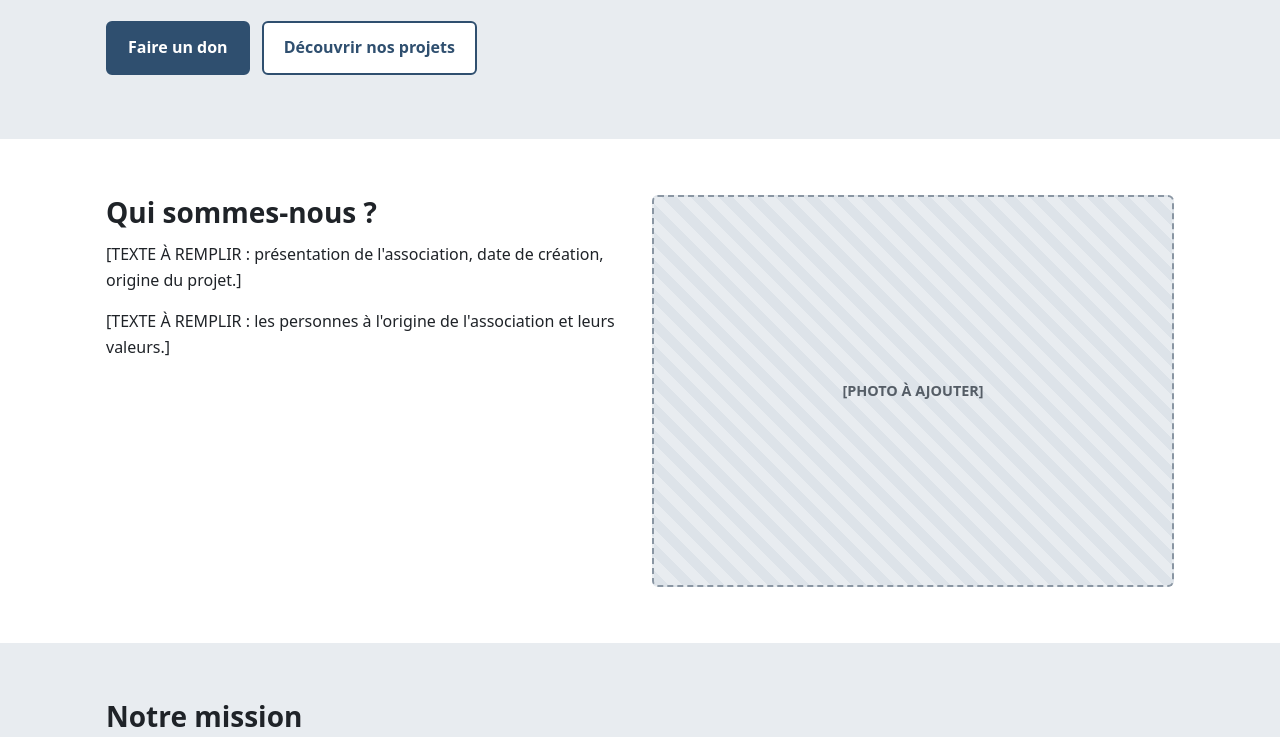
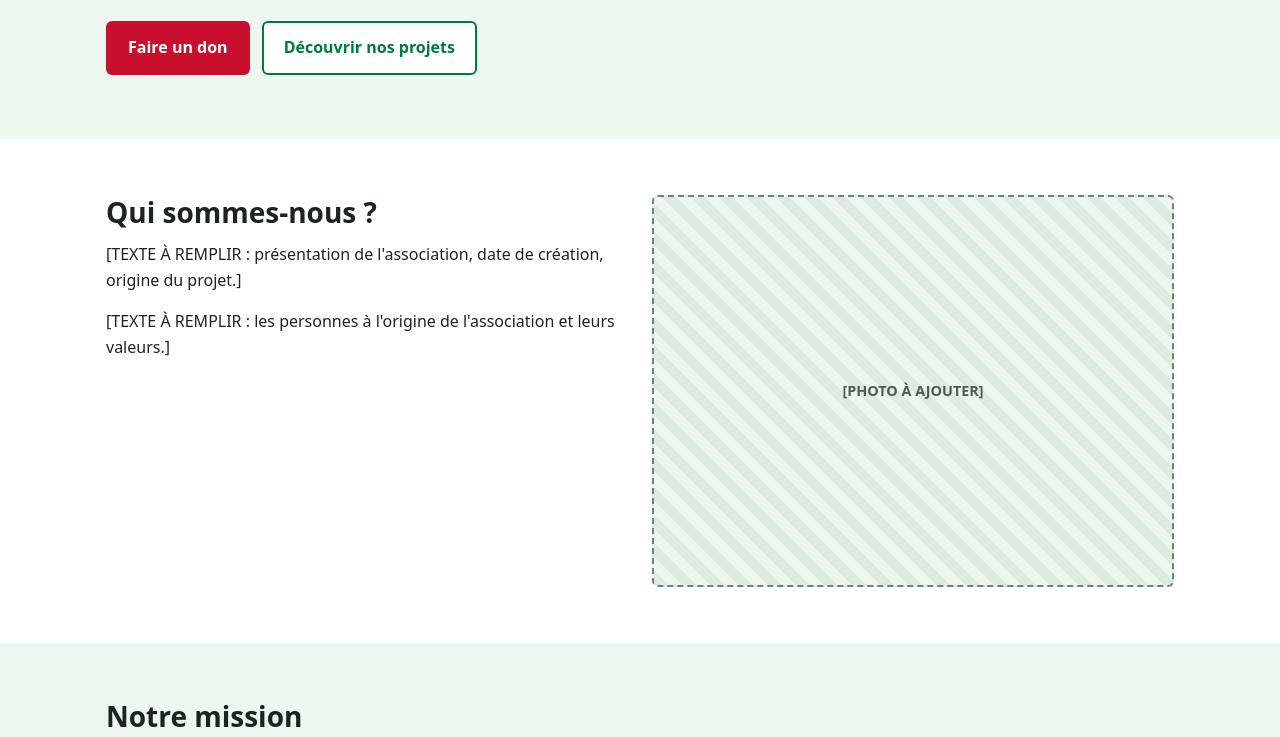
Before and after one commit to Mathieu-Jousson/Site_VVSD, a plain HTML site: page index.html in a window 1280 px wide. Shown: the part 255-992 px from the top of the page. Drawn offline with Linux system fonts and the light colour scheme.

Commit message:
Charte graphique aux couleurs de Madagascar
Vert du drapeau en couleur principale (logo, liens, footer), rouge en
accent (boutons de don, liseré du header), blanc en fond et teintes
vert clair pour les sections. Contrastes vérifiés (WCAG AA).

Co-Authored-By: Claude Opus 5.5 <noreply@anthropic.com>

```diff
--- a/css/style.css
+++ b/css/style.css
@@ -1,10 +1,13 @@
 :root {
-  --color-primary: #2f4f6f;
-  --color-secondary: #e8ecf0;
+  --color-primary: #007a3d;
+  --color-secondary: #eef6f0;
+  --color-accent: #c8102e;
+  --color-accent-dark: #a00d25;
   --color-bg: #ffffff;
-  --color-text: #1f2328;
-  --color-muted: #555d66;
-  --color-border: #c9d1d9;
+  --color-text: #1c2420;
+  --color-muted: #4f5b54;
+  --color-border: #cfdcd3;
+  --color-input-border: #6f8278;
   --color-success: #1e6b3a;
   --color-error: #a4262c;
   --radius: 6px;
@@ -101,7 +104,7 @@ textarea:focus-visible {
 }
 
 .site-header {
-  border-bottom: 1px solid var(--color-border);
+  border-bottom: 1px solid var(--color-accent);
   background: var(--color-bg);
 }
 
@@ -231,13 +234,14 @@ textarea:focus-visible {
 }
 
 .btn-primary {
-  background: var(--color-primary);
+  background: var(--color-accent);
+  border-color: var(--color-accent);
   color: #fff;
 }
 
 .btn-primary:hover {
-  background: #243d56;
-  border-color: #243d56;
+  background: var(--color-accent-dark);
+  border-color: var(--color-accent-dark);
 }
 
 .btn-secondary {
@@ -262,8 +266,8 @@ textarea:focus-visible {
   justify-content: center;
   aspect-ratio: 4 / 3;
   padding: 1rem;
-  background: repeating-linear-gradient(45deg, #dde3e9, #dde3e9 10px, #e8ecf0 10px, #e8ecf0 20px);
-  border: 2px dashed #8a96a3;
+  background: repeating-linear-gradient(45deg, #dcebe1, #dcebe1 10px, #eef6f0 10px, #eef6f0 20px);
+  border: 2px dashed var(--color-input-border);
   border-radius: var(--radius);
   color: var(--color-muted);
   font-weight: 600;
@@ -335,7 +339,7 @@ textarea:focus-visible {
   font: inherit;
   color: var(--color-text);
   background: var(--color-bg);
-  border: 1px solid #8a96a3;
+  border: 1px solid var(--color-input-border);
   border-radius: var(--radius);
 }
 
```
